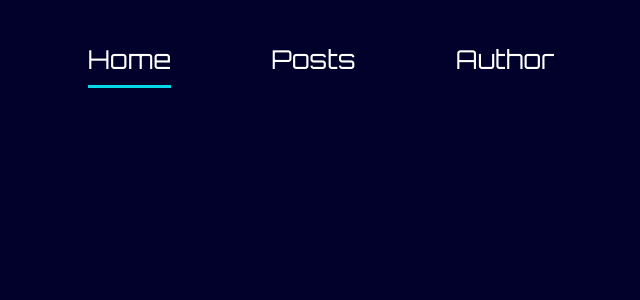
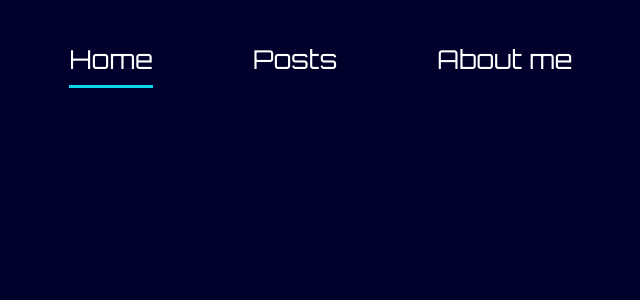
Before and after one commit to sarzal666/sarzixon-next-blog, a Next.js app: page / in a window 1280 px wide. Shown: the top 300 px of the page, without its empty margins (319-959 px from the left). Built offline with nearby package versions, Linux system fonts and the light colour scheme.

Commit message:
added Posts, AboutMe pages, working on main content

```diff
--- /dev/null
+++ b/components/Header.js
@@ -0,0 +1,59 @@
+import styled, {css} from "styled-components";
+import Link from "next/link";
+import FullFlex from "./styledComponents/FullFlex";
+
+const StyledHeader = styled(FullFlex)`
+  height: 120px;
+  padding-top: 15px;
+`;
+
+const StyledNav = styled(FullFlex)``;
+
+const StyledList = styled(FullFlex)`
+  list-style-type: none;
+  gap: 100px;
+`;
+
+const StyledListElement = styled.li`
+  height: 50px;
+  ${ props => props.current && css`
+        &:after {
+          content: '';
+          display: block;
+          width: 100%;
+          height: 3px;
+          margin-top: 10px;
+          background-color: ${props.theme.color.neonBlue};
+        }` }
+`;
+
+const StyledLink = styled.a`
+    font-size: ${props => props.theme.fontSize.l};
+    font-family: ${props => props.theme.fontFamily.header};
+`;
+
+export default function Header() {
+    return (
+        <StyledHeader as="header">
+            <StyledNav as="nav">
+                <StyledList as="ul">
+                    <StyledListElement current >
+                        <Link href="/" passHref>
+                            <StyledLink>Home</StyledLink>
+                        </Link>
+                    </StyledListElement>
+                    <StyledListElement >
+                        <Link href="/posts" passHref>
+                            <StyledLink>Posts</StyledLink>
+                        </Link>
+                    </StyledListElement>
+                    <StyledListElement >
+                        <Link href="/about-me" passHref>
+                            <StyledLink>About me</StyledLink>
+                        </Link>
+                    </StyledListElement>
+                </StyledList>
+            </StyledNav>
+        </StyledHeader>
+    );
+}
--- /dev/null
+++ b/components/Layout.js
@@ -0,0 +1,24 @@
+import styled from "styled-components";
+import Header from "./Header";
+
+
+const StyledLayout = styled.div`
+  width: 100%;
+  height: 100%;
+
+   background-color: ${props => props.theme.color.cyberpunkNavy};
+   font-size: ${({theme : {fontSize}}) => fontSize.xl};
+`;
+
+function Layout(props) {
+    return (
+        <StyledLayout>
+            <Header />
+            <main>
+                {props.children}
+            </main>
+        </StyledLayout>
+    )
+}
+
+export default Layout
--- a/pages/_app.js
+++ b/pages/_app.js
@@ -1,13 +1,16 @@
 import '../styles/globals.css'
 import GlobalStyle from "./themes/GlobalStyle";
+import DefaultTheme from "./themes/DefaultTheme";
 
-function MyApp({ Component, pageProps }) {
-  return (
-      <>
-        <GlobalStyle />
-        <Component {...pageProps} />
-      </>
-  )
+function MyApp({Component, pageProps}) {
+    return (
+        <>
+            <GlobalStyle/>
+            <DefaultTheme>
+                <Component {...pageProps} />
+            </DefaultTheme>
+        </>
+    )
 }
 
 export default MyApp
--- a/pages/components/Header.js
+++ /dev/null
@@ -1,43 +0,0 @@
-import styled, {css} from "styled-components";
-import FullFlex from "./styledComponents/FullFlex";
-
-const StyledHeader = styled(FullFlex)`
-  height: 120px;
-  padding-top: 15px;
-`;
-
-const StyledNav = styled(FullFlex)``;
-
-const StyledList = styled(FullFlex)`
-  list-style-type: none;
-  gap: 100px;
-`;
-
-const StyledListElement = styled.li`
-  height: 50px;
-  font-size: ${props => props.theme.fontSize.l};
-  font-family: ${props => props.theme.fontFamily.header};
-  ${ props => props.current && css`
-        &:after {
-          content: '';
-          display: block;
-          width: 100%;
-          height: 3px;
-          margin-top: 10px;
-          background-color: ${props.theme.color.neonBlue};
-        }` }
-`;
-
-export default function Header() {
-    return (
-        <StyledHeader as="header">
-            <StyledNav as="nav">
-                <StyledList as="ul">
-                    <StyledListElement current>Home</StyledListElement>
-                    <StyledListElement>Posts</StyledListElement>
-                    <StyledListElement>Author</StyledListElement>
-                </StyledList>
-            </StyledNav>
-        </StyledHeader>
-    );
-}
--- a/pages/components/Layout.js
+++ /dev/null
@@ -1,10 +0,0 @@
-import styled from "styled-components";
-
-const Layout = styled.div`
-  width: 100%;
-  height: 100%;
-  background-color: ${props => props.theme.color.cyberpunkNavy};
-  font-size: ${({theme : {fontSize}}) => fontSize.xl};
-`;
-
-export default Layout
--- a/pages/index.js
+++ b/pages/index.js
@@ -1,17 +1,9 @@
-import Head from 'next/head'
-import Image from 'next/image'
-import DefaultTheme from "./themes/DefaultTheme";
-import Layout from "./components/Layout";
-import Header from "./components/Header";
+import Layout from "../components/Layout";
 
 export default function Home() {
     return (
-        <>
-            <DefaultTheme>
-                <Layout>
-                    <Header page="home" />
-                </Layout>
-            </DefaultTheme>
-        </>
+        <Layout>
+
+        </Layout>
     )
 }
```
Also changed, not shown: pages/about-me.js (added, +9 -0 lines), pages/posts/index.js (added, +9 -0 lines), components/styledComponents/FullFlex.js (renamed from pages/components/styledComponents/FullFlex.js).
